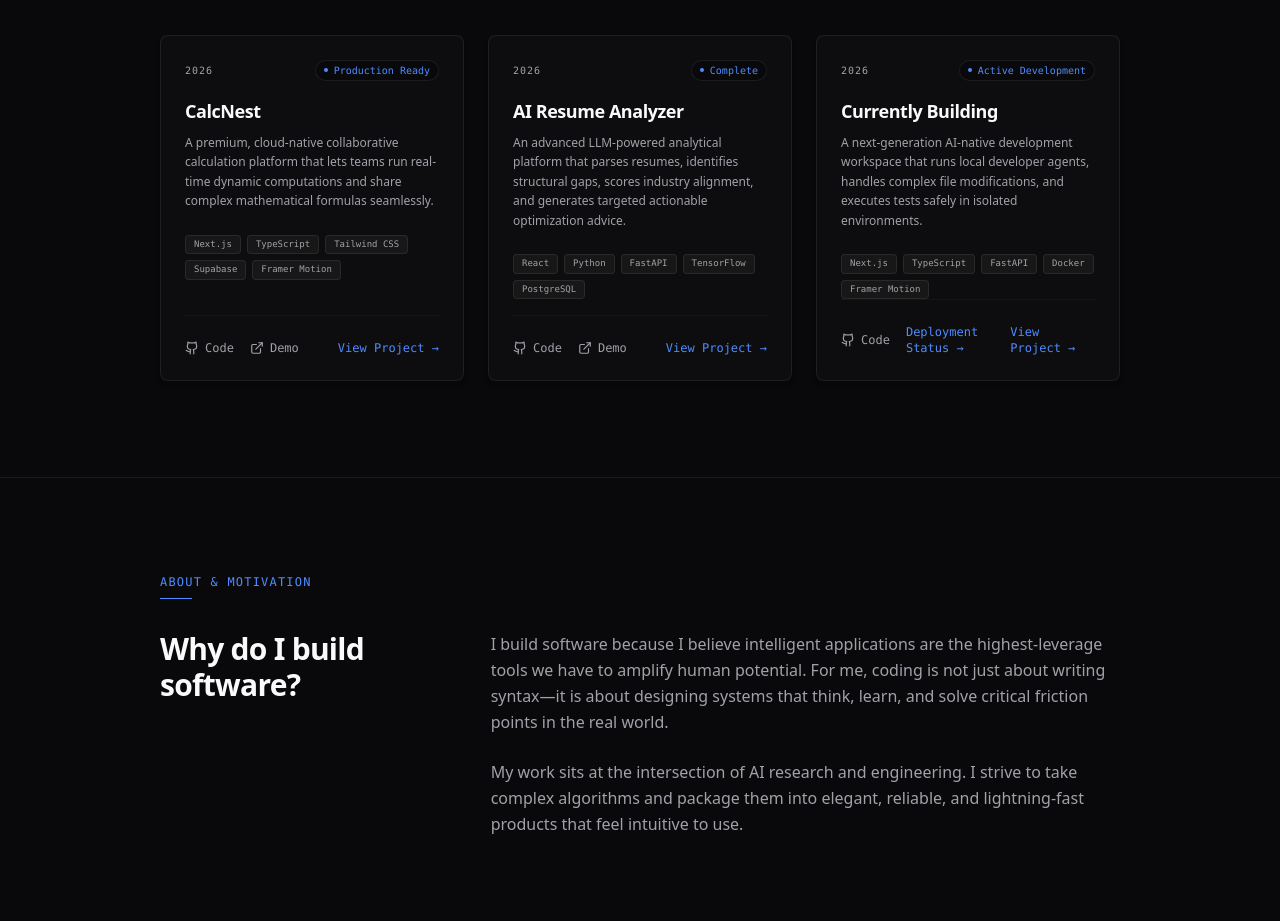
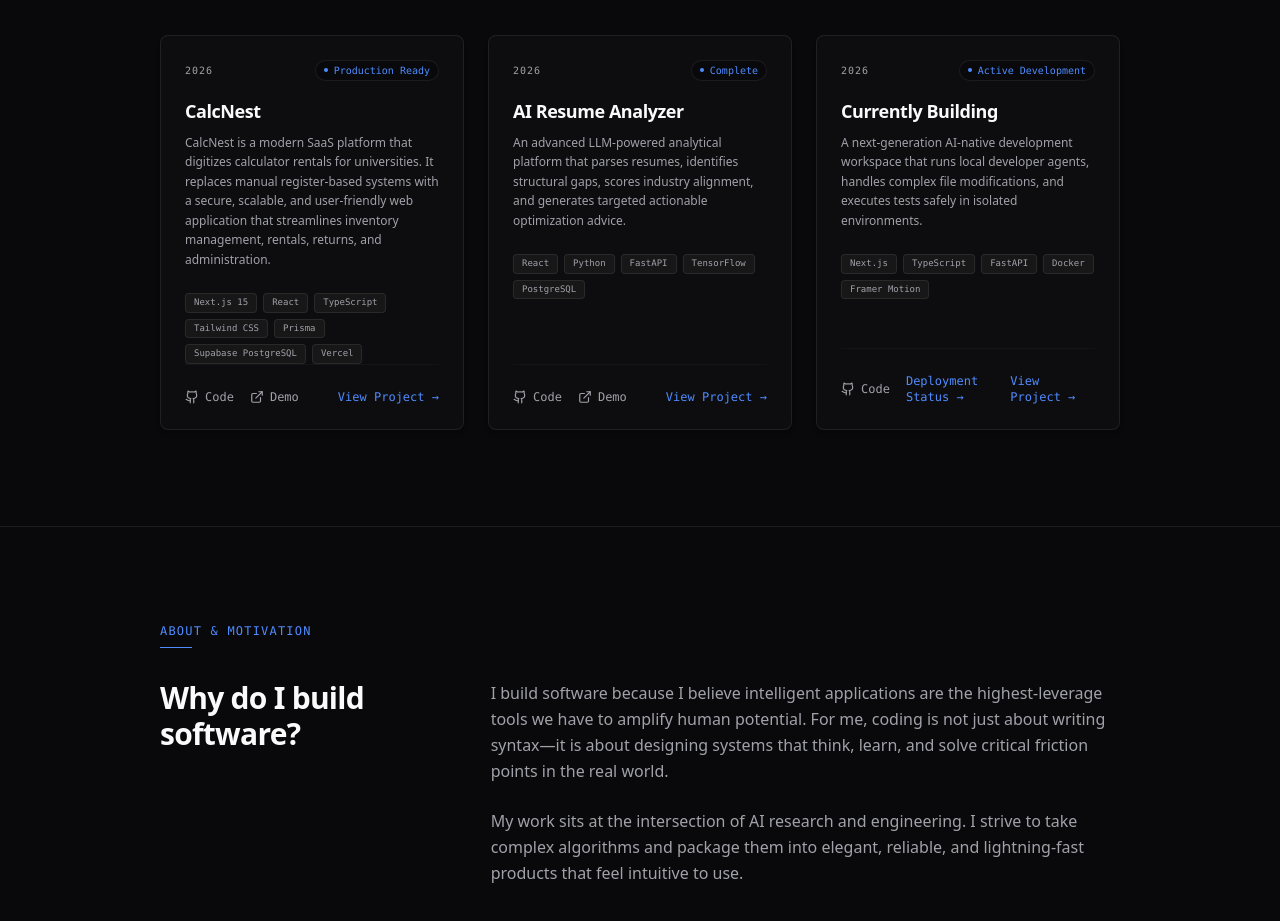
Before and after one commit to dynovolt/Sankalp-Portfolio, a Next.js app: page / in a window 1280 px wide. Shown: the part 1243-2164 px from the top of the page. Built offline with nearby package versions, Linux system fonts and the light colour scheme.

Commit message:
feat: updated CalcNest details

```diff
--- a/src/app/projects/[slug]/page.tsx
+++ b/src/app/projects/[slug]/page.tsx
@@ -514,7 +514,7 @@ export default function ProjectDetailPage({ params }: PageProps) {
                   <span className="text-[10px] text-muted-foreground uppercase">Cloud</span>
                   <div className="flex flex-wrap gap-1">
                     <span className="px-2 py-0.5 rounded bg-neutral-900 border border-white/5 text-[10px] text-foreground">
-                      {project.slug === "calcnest" ? "Supabase Cloud" : project.slug === "ai-resume-analyzer" ? "Render Cloud" : "Local Hosting"}
+                      {project.slug === "calcnest" ? "Vercel" : project.slug === "ai-resume-analyzer" ? "Render Cloud" : "Local Hosting"}
                     </span>
                   </div>
                 </div>
@@ -523,7 +523,7 @@ export default function ProjectDetailPage({ params }: PageProps) {
                   <span className="text-[10px] text-muted-foreground uppercase">Authentication</span>
                   <div className="flex flex-wrap gap-1">
                     <span className="px-2 py-0.5 rounded bg-neutral-900 border border-white/5 text-[10px] text-foreground">
-                      {project.slug === "calcnest" ? "Supabase Auth" : project.slug === "ai-resume-analyzer" ? "JWT Session Auth" : "Local Token Validator"}
+                      {project.slug === "calcnest" ? "OTP Email Authentication" : project.slug === "ai-resume-analyzer" ? "JWT Session Auth" : "Local Token Validator"}
                     </span>
                   </div>
                 </div>
--- a/src/constants/projects.ts
+++ b/src/constants/projects.ts
@@ -4,86 +4,119 @@ export const projects: Project[] = [
   {
     slug: "calcnest",
     title: "CalcNest",
-    description: "A premium, cloud-native collaborative calculation platform that lets teams run real-time dynamic computations and share complex mathematical formulas seamlessly.",
-    techStack: ["Next.js", "TypeScript", "Tailwind CSS", "Supabase", "Framer Motion"],
+    description: "CalcNest is a modern SaaS platform that digitizes calculator rentals for universities. It replaces manual register-based systems with a secure, scalable, and user-friendly web application that streamlines inventory management, rentals, returns, and administration.",
+    techStack: ["Next.js 15", "React", "TypeScript", "Tailwind CSS", "Prisma", "Supabase PostgreSQL", "Vercel"],
     github: "https://github.com/dynovolt/CalcNest",
     demo: "https://calcnest.vercel.app",
     featured: true,
     image: "/projects/calcnest.webp",
     status: "Production Ready",
     year: "2026",
-    tags: ["Collaboration", "SaaS", "Real-time"],
+    tags: ["Full-Stack SaaS", "OTP Auth", "University Portal"],
     hasDeployment: true,
-    problemStatement: "Modern teams lack a unified, secure, real-time environment to write and run dynamic calculations collaboratively. Standard spreadsheets are overly complex, prone to broken cell references, and isolated, while simple scratchpad calculators completely lack multi-user collaboration, shared variables, or audit-trail history.",
-    whyBuilt: "To bridge the gap between static spreadsheet formulas and collaborative document editing. CalcNest was built to provide a lightweight calculation canvas that feels as immediate as a Google Doc, yet operates with a powerful reactive calculation engine for complex financial, mathematical, or engineering formulas.",
+    problemStatement: "Many universities continue to manage calculator rentals using paper registers and manual processes. This leads to misplaced records, inaccurate inventory tracking, inefficient borrowing workflows, and unnecessary administrative overhead.\n\nCalcNest solves this problem by providing a centralized digital platform where students can reserve calculators, administrators can manage inventory in real time, and the entire rental lifecycle becomes transparent and efficient.",
+    whyBuilt: "I wanted to build a real-world SaaS product that solves an operational problem faced by universities while strengthening my skills in full-stack development, authentication, database design, product thinking, and scalable application architecture.\n\nRather than building another CRUD application, I focused on creating a product that could realistically be deployed within an educational institution.",
     architecture: [
       {
-        title: "Frontend Client",
-        description: "Responsive Next.js React client with computation canvas editor.",
+        title: "Frontend",
+        description: "Built with Next.js 15 for a fast, responsive user interface.",
         icon: "Cpu"
       },
       {
+        title: "Authentication",
+        description: "Uses secure College Email OTP Authentication to verify access.",
+        icon: "Mail"
+      },
+      {
         title: "API Layer",
-        description: "Stateless calculation service orchestrating dependency parsing.",
+        description: "Uses Next.js Server Actions & Route Handlers for backend logic.",
         icon: "Terminal"
       },
       {
-        title: "Database Store",
-        description: "PostgreSQL database persisting formula workspaces and user configurations.",
+        title: "Database",
+        description: "Persisted in Supabase PostgreSQL for reliable relational storage.",
         icon: "Database"
       },
       {
-        title: "Authentication",
-        description: "Supabase authentication guarding user workspaces and access tokens.",
-        icon: "Share2"
+        title: "ORM",
+        description: "Utilizes Prisma for type-safe database queries and schemas.",
+        icon: "Layers"
       },
       {
-        title: "Deployment Target",
-        description: "Vercel Edge Network serving pages with low-latency CDN caches.",
+        title: "Hosting",
+        description: "Deployed on Vercel for fast load times and seamless scaling.",
         icon: "Server"
       }
     ],
     coreFeatures: [
       {
-        title: "Real-time Multi-user Canvas",
-        description: "Collaborative calc-sheets allowing dozens of engineers to concurrently edit equations and observe outcomes instantly."
+        title: "College email OTP authentication",
+        description: "Secure login restricting dashboard access to verified campus email addresses."
       },
       {
-        title: "Reactive Computation DAG",
-        description: "Under-the-hood Directed Acyclic Graph that automatically recalculates down-stream cells when upstream inputs change."
+        title: "Student and Administrator dashboards",
+        description: "Tailored roles and interfaces for borrowing calculators and managing system inventories."
       },
       {
-        title: "Universal Math & Unit Library",
-        description: "Built-in support for advanced trigonometric functions, statistics, and customizable metric units with auto-conversion."
+        title: "Real-time calculator inventory",
+        description: "Instant updates on calculator counts, availability states, and specific item locations."
       },
       {
-        title: "Audit History Timeline",
-        description: "Git-like version tracking detailing who changed which equation, with absolute point-in-time state restoration."
+        title: "Rental booking workflow",
+        description: "Streamlined multi-step booking process for students to secure calculators for their courses."
+      },
+      {
+        title: "Rental extension requests",
+        description: "Enables students to submit borrowing extension requests directly for administrative approval."
+      },
+      {
+        title: "QR-based pickup and return process",
+        description: "Simplifies physical distribution and returns using instant QR-code verification scanners."
+      },
+      {
+        title: "Inventory management dashboard",
+        description: "Comprehensive management panel to add, edit, track, or retire physical calculators."
+      },
+      {
+        title: "Usage analytics",
+        description: "Provides admins with visual metrics on reservation frequencies, popular models, and return times."
+      },
+      {
+        title: "Secure role-based access",
+        description: "Protects critical database and UI actions, ensuring users only see what their role allows."
+      },
+      {
+        title: "Responsive design",
+        description: "Fully optimized layout that works beautifully across mobile devices, tablets, and desktops."
       }
     ],
     techStackCategorized: {
       languages: ["TypeScript", "JavaScript", "SQL"],
-      frameworks: ["Next.js (App Router)", "React.js", "Tailwind CSS"],
-      database: ["PostgreSQL (Supabase)"],
-      infrastructure: ["Supabase Realtime Engine", "Vercel Edge Network"],
-      deployment: ["Vercel Git Integration"]
+      frameworks: ["Next.js 15", "React", "Tailwind CSS"],
+      database: ["Supabase PostgreSQL"],
+      infrastructure: ["Prisma ORM", "OTP Email Authentication"],
+      deployment: ["Vercel"]
     },
     engineeringChallenges: [
       {
-        challenge: "Resolving cyclic dependencies and handling race conditions in concurrent user recalculations.",
-        solution: "Implemented a custom topological sort cycle-detector on the DAG parser that blocks circular updates, coupled with Operational Transformation rules for cursor sync.",
-        tradeOff: "Minor reduction in processing throughput under heavy concurrent write loads in exchange for guaranteed structural safety and consistent client state."
+        challenge: "Designing a database schema that could efficiently track calculators, rental history, availability, user roles, and booking status while maintaining consistency across multiple workflows.",
+        solution: "Engineered a relational model in Prisma with transactional status updates, constraint checking, and history logs to guarantee consistency.",
+        tradeOff: "Slightly more complex query logic for fetching state, but avoids out-of-sync or orphaned rental data."
       },
       {
-        challenge: "Optimizing formula parsing performance for sheets containing thousands of interconnected formulas.",
-        solution: "Moved AST parsing and calculation processes to multi-threaded Web Workers, keeping the React UI thread completely unblocked.",
-        tradeOff: "Small startup delay when worker scripts boot up, but entirely smooth interaction behavior afterwards."
+        challenge: "Creating an intuitive user experience that remained simple for students while exposing advanced inventory management capabilities for administrators.",
+        solution: "Built dual-view interfaces with role-based routing, keeping student bookings simple while offering analytics and CRUD tables for administrators.",
+        tradeOff: "Requires maintaining separate routes and dashboard layouts, but ensures high usability and zero confusion for students."
       }
     ],
     roadmap: [
-      "Natural language expression parser using localized AI model suggestions.",
-      "Offline-first sync using local IndexedDB storage syncing back once online.",
-      "Custom plugin API to support importing custom engineering calculations and libraries."
+      "Payment gateway integration",
+      "WhatsApp notifications",
+      "Email reminders",
+      "Predictive inventory analytics",
+      "Multi-campus support",
+      "Native mobile application",
+      "RFID integration"
     ],
     gallery: [
       "/projects/calcnest-hero.webp",
```
